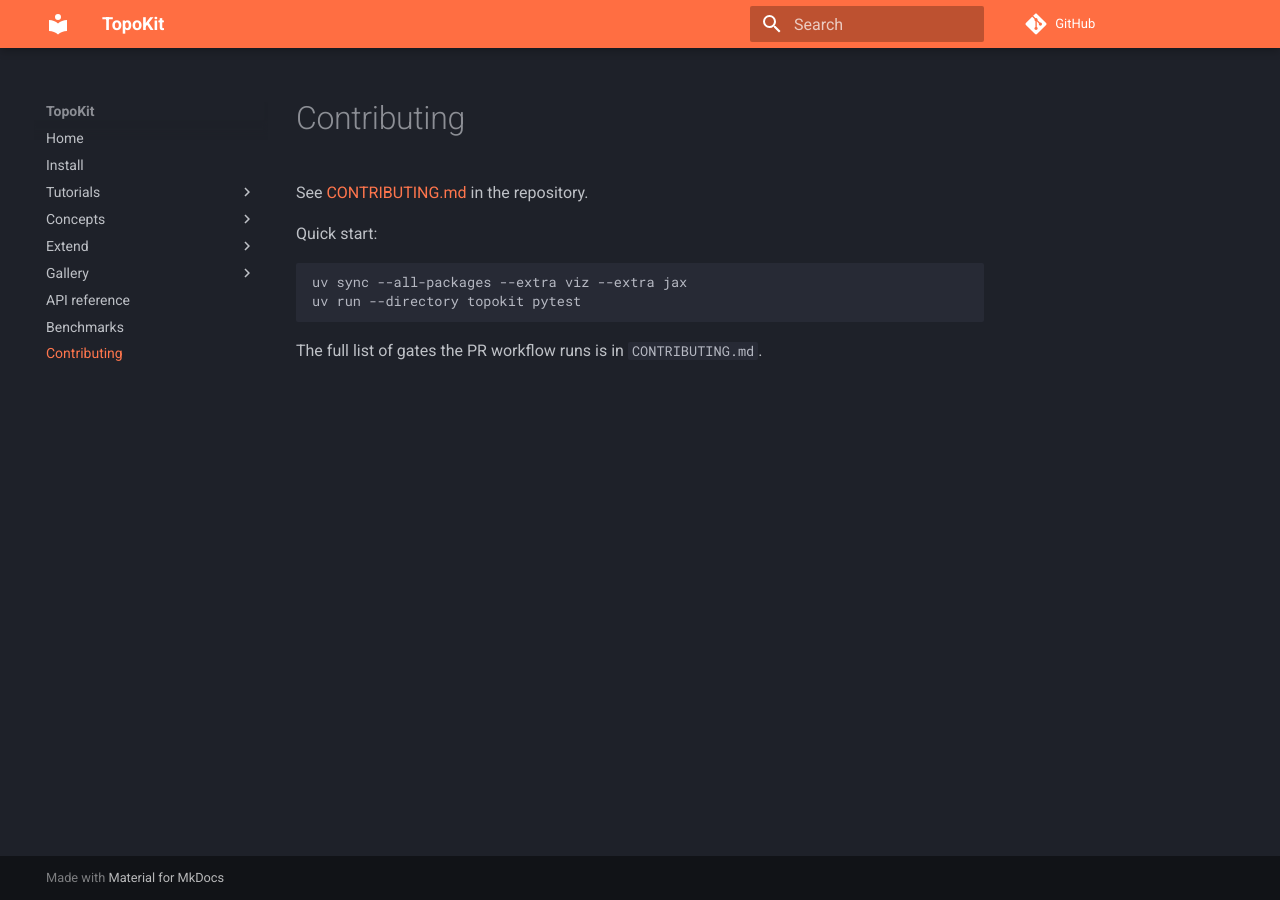
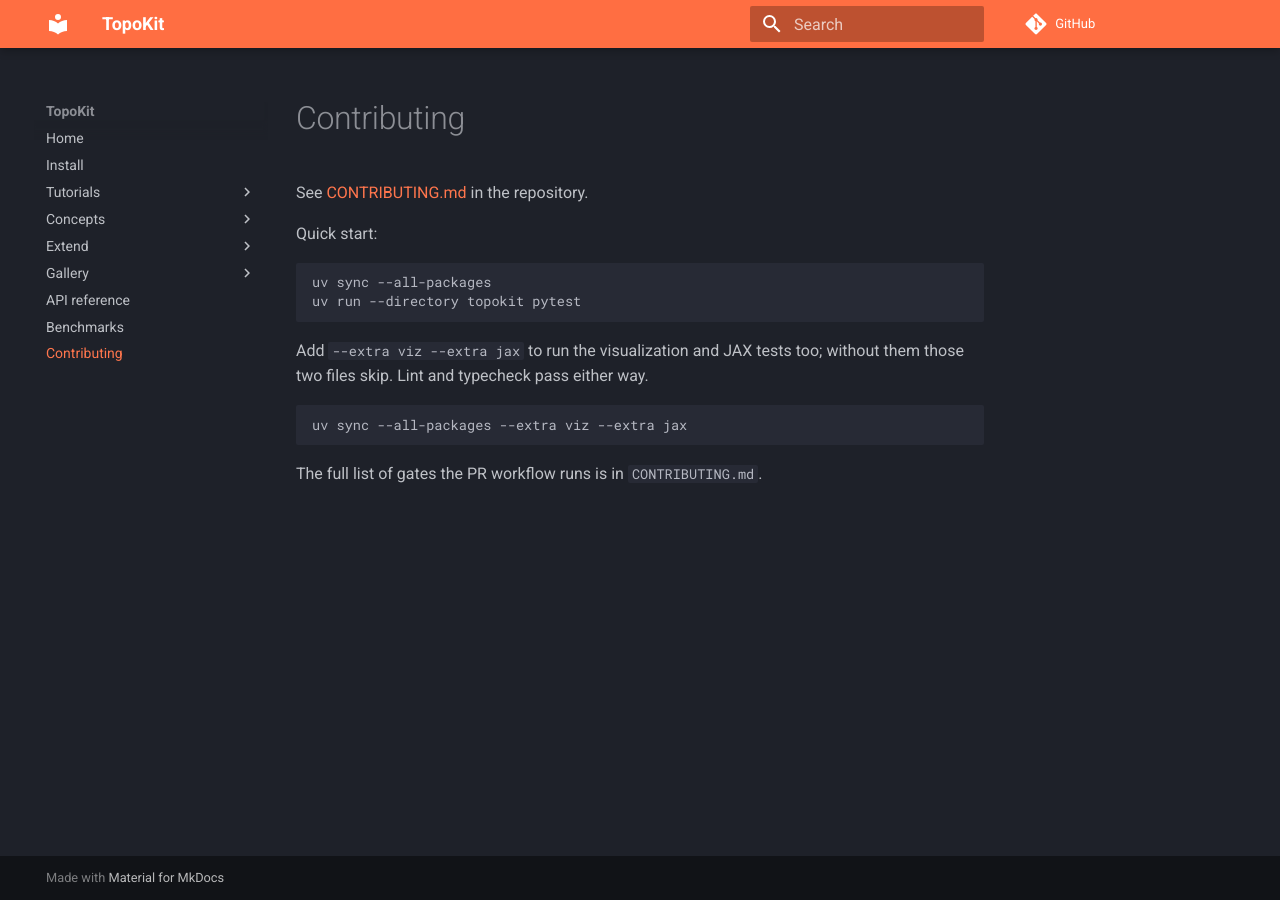
Before and after one commit to UdvardiPeter/topokit, an MkDocs documentation site: the page built from docs/content/contributing.md, in a window 1280 px wide. Built offline with MkDocs 1.6.1 and Material for MkDocs 9.7.7, drawn with Linux system fonts in a browser that asks for light colours; comment, search, counter and statistics services are not loaded.

Commit message:
Make the lean install the documented default
Moving pyvista and jax to extras only helps if the documented command
stops installing them. It did not: typecheck failed on a lean environment,
so the setup block asked for both extras and a contributor still paid
850 MB for two test files.

The optional imports now have the same ignore_missing_imports treatment
meshio already had, topokit.jax stops warning about ignores that are only
redundant when jax is absent, and require_pyvista uses import_module,
which is declared to return a ModuleType and so typechecks the same with
or without the extra installed.

Measured on a throwaway environment: 270 MB, 524 of 570 tests, two module
skips, mypy and ruff green. The extras are one documented flag away.

Signed-off-by: Peter Udvardi <udvardi.peter98@gmail.com>

````diff
--- a/docs/content/contributing.md
+++ b/docs/content/contributing.md
@@ -6,8 +6,15 @@ in the repository.
 Quick start:
 
 ```
-uv sync --all-packages --extra viz --extra jax
+uv sync --all-packages
 uv run --directory topokit pytest
 ```
 
+Add `--extra viz --extra jax` to run the visualization and JAX tests too;
+without them those two files skip. Lint and typecheck pass either way.
+
+```
+uv sync --all-packages --extra viz --extra jax
+```
+
 The full list of gates the PR workflow runs is in `CONTRIBUTING.md`.
````
Also changed, not shown: CONTRIBUTING.md (+12 -4 lines), README.md (+1 -1 lines), 2 other files.
